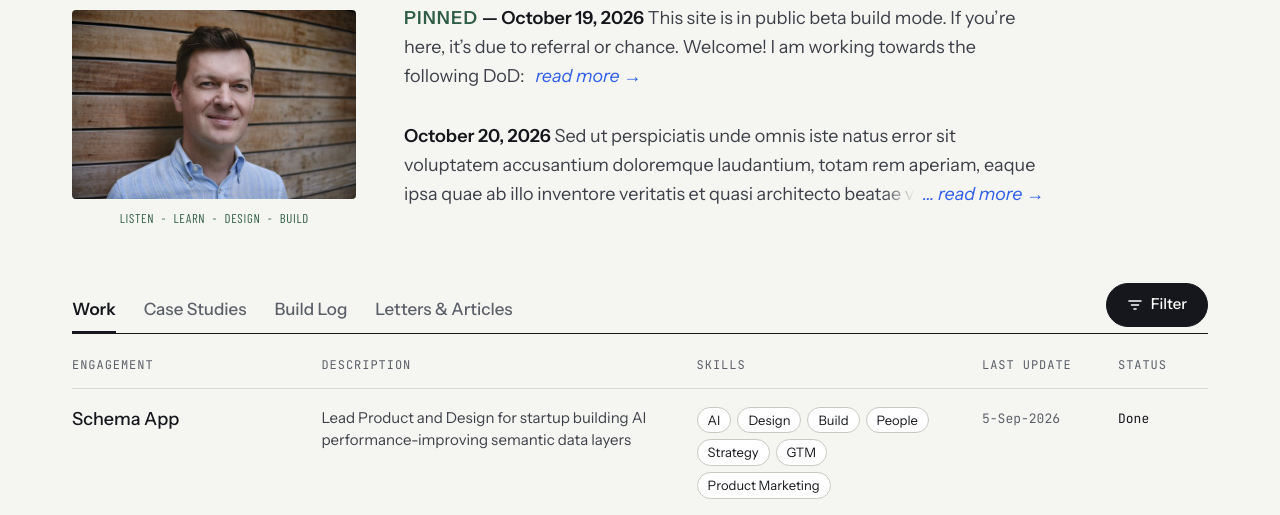
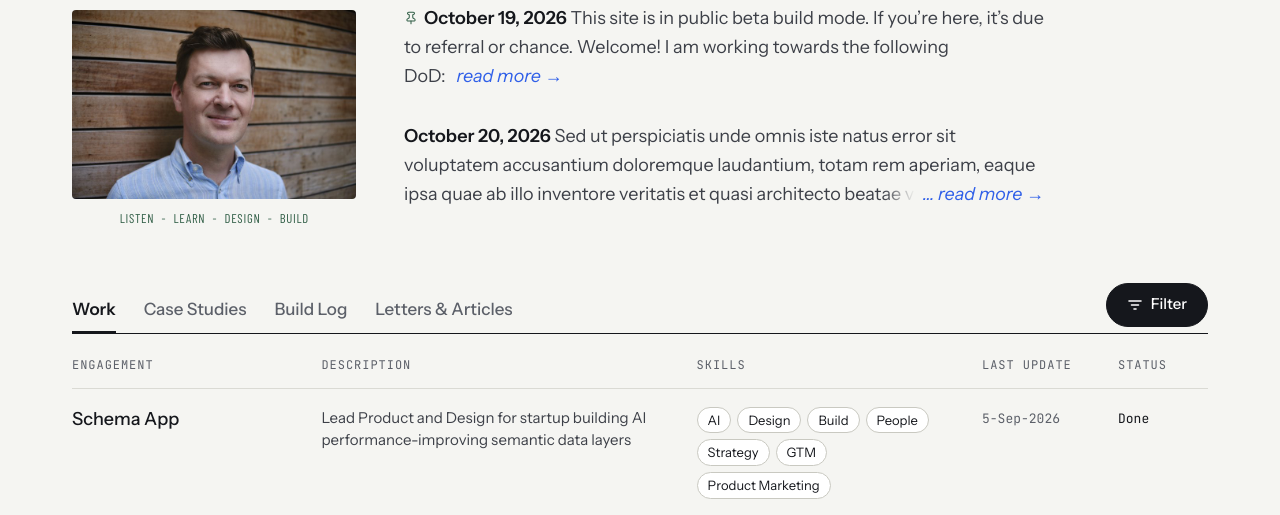
Before and after one commit to hootenholler/hetmanek.ca, a website: page src/index.html in a window 1280 px wide. Both pictures are taken after a click on the tab "Work". Shown: the part 82-597 px from the top of the page. Drawn offline with nearby package versions, Linux system fonts and the light colour scheme.

Commit message:
Pin icon for the pinned post; reveal and slide the home tables
- Replace the PINNED label with a pin icon
- No tab is selected on load; the first pick reveals its table top to bottom over 1s
- Later tab changes slide the tables in the direction of the tabs, clipped to the frame

Co-Authored-By: Claude Opus 5.5 <noreply@anthropic.com>

```diff
--- a/src/css/styles.css
+++ b/src/css/styles.css
@@ -4,7 +4,7 @@
   /* color */
   --bg: #F5F5F2; --ink: #15171C; --text: #3D4048; --muted: #5C6069; --faint: #8A8F98;
   --border: #DADAD4; --border-strong: #C9C9C1; --surface: #FFFFFF; --placeholder-a: #E4E4DE; --placeholder-b: #DCDCD5;
-  --forest: #2F5D45;        /* tagline, hashtags, PINNED, filter panel bg */
+  --forest: #2F5D45;        /* tagline, hashtags, pin icon, filter panel bg */
   --forest-label: #D6E5DB;  /* labels on forest */
   --link-blue: #2F5FE8;     /* "read more" */
   --accent: #2B4EFF;        /* link hover, Clear filters */
@@ -181,7 +181,10 @@ button { font: inherit; color: inherit; cursor: pointer; }
   margin: 0; position: relative; max-height: calc(1.6em * 3); overflow: hidden;
   font-size: 18px; line-height: 1.6; color: var(--text);
 }
-.excerpt__pinned { font-weight: 600; color: var(--forest); letter-spacing: 0.06em; }
+.excerpt__pin {
+  display: inline-block; vertical-align: -1px; margin-right: 6px;
+  fill: none; stroke: var(--forest); stroke-width: 1.75; stroke-linecap: round; stroke-linejoin: round;
+}
 .excerpt__date { font-weight: 600; color: var(--ink); }
 .read-more { font-weight: 400; font-style: italic; color: var(--link-blue); white-space: nowrap; }
 .read-more--fade {
@@ -213,6 +216,10 @@ button { font: inherit; color: inherit; cursor: pointer; }
 .tab:focus-visible { outline-offset: -2px; }
 .filter-controls { display: flex; align-items: center; gap: 12px; flex-wrap: wrap; padding: 14px 0; }
 .browse .filter-panel { margin-bottom: 12px; }
+/* Tables slide within this frame; only the x-axis is clipped so a taller outgoing table isn't cut off. */
+.panels { position: relative; overflow: hidden; }
+@supports (overflow-x: clip) { .panels { overflow: visible; overflow-x: clip; } }
+.tabpanel--leaving { position: absolute; top: 0; left: 0; width: 100%; pointer-events: none; }
 @media (min-width: 900px) {
   .browse { padding: 0 0 96px; }
   .tabbar { flex-direction: row; flex-wrap: wrap; justify-content: space-between; align-items: flex-end; gap: 12px; border-bottom: 1px solid var(--ink); }
--- a/src/js/home.js
+++ b/src/js/home.js
@@ -10,12 +10,16 @@
   const pinned = posts.find((p) => p.pinned);
   const newest = posts.find((p) => !p.pinned);
   const readMoreLabel = (post) => 'Read the Build Log post from ' + date.full(post.date);
+  const PIN_ICON =
+    '<svg class="excerpt__pin" width="14" height="14" viewBox="0 0 24 24" aria-hidden="true">' +
+      '<path d="M12 17v5"/><path d="M9 10.76a2 2 0 0 1-1.11 1.79l-1.78.9A2 2 0 0 0 5 15.24V16a1 1 0 0 0 1 1h12a1 1 0 0 0 1-1v-.76a2 2 0 0 0-1.11-1.79l-1.78-.9A2 2 0 0 1 15 10.76V7a1 1 0 0 1 1-1 2 2 0 0 0 0-4H8a2 2 0 0 0 0 4 1 1 0 0 1 1 1z"/>' +
+    '</svg>';
 
   let excerptsHtml = '';
   if (pinned) {
     excerptsHtml +=
       '<article class="excerpt"><p>' +
-        '<b class="excerpt__pinned">PINNED</b> <b class="excerpt__date">— ' + date.full(pinned.date) + '</b> ' +
+        PIN_ICON + '<span class="visually-hidden">Pinned: </span><b class="excerpt__date">' + date.full(pinned.date) + '</b> ' +
         esc(excerptOf(pinned, 400)) + '&nbsp;&nbsp;&nbsp;' +
         '<a class="read-more" href="' + url.post(pinned.id) + '" aria-label="' + readMoreLabel(pinned) + '">read more →</a>' +
       '</p></article>';
@@ -56,7 +60,8 @@
   const SKILLS = uniq([].concat(...work.map((i) => i.skills), ...casestudies.map((i) => i.skills), ...posts.map((i) => i.skills), ...letters.map((i) => i.skills)));
   const STATUSES = uniq(work.map((i) => i.status));
 
-  const state = { tab: 'work', open: false, skills: [], statuses: [] };
+  // No tab is selected until the visitor picks one; the table appears then.
+  const state = { tab: null, open: false, skills: [], statuses: [] };
   const root = document.getElementById('browse');
 
   const skillMatch = (item) => state.skills.length === 0 || (item.skills || []).some((s) => state.skills.indexOf(s) >= 0);
@@ -141,7 +146,38 @@
     }
   };
 
+  // ---------- panel motion ----------
+  const reduceMotion = window.matchMedia('(prefers-reduced-motion: reduce)');
+  const EASE = 'cubic-bezier(0.65, 0, 0.35, 1)';
+  const tabIndex = (id) => TABS.findIndex((t) => t.id === id);
+  let shownTab = null;
+
+  // First pick: the table wipes in top to bottom over 1s. Later picks: the old and new
+  // tables slide the way the tabs run (a tab to the right brings its table in from the right),
+  // clipped to the panel frame so no horizontal scrollbar appears.
+  function animatePanels(prevTab, oldPanel) {
+    const panel = root.querySelector('.tabpanel');
+    if (!panel || reduceMotion.matches) return;
+    if (!prevTab) {
+      panel.animate({ clipPath: ['inset(0 0 100% 0)', 'inset(0 0 0 0)'] }, { duration: 1000, easing: EASE });
+      return;
+    }
+    const dir = tabIndex(state.tab) > tabIndex(prevTab) ? 1 : -1;
+    const timing = { duration: 600, easing: EASE };
+    oldPanel.getAnimations().forEach((a) => a.cancel());
+    oldPanel.removeAttribute('id');
+    oldPanel.removeAttribute('role');
+    oldPanel.setAttribute('aria-hidden', 'true');
+    oldPanel.inert = true;
+    oldPanel.classList.add('tabpanel--leaving');
+    panel.parentNode.appendChild(oldPanel);
+    oldPanel.animate({ transform: ['translateX(0)', 'translateX(' + (-dir * 100) + '%)'] }, timing).onfinish = () => oldPanel.remove();
+    panel.animate({ transform: ['translateX(' + (dir * 100) + '%)', 'translateX(0)'] }, timing);
+  }
+
   function render() {
+    const prevTab = shownTab;
+    const oldPanel = root.querySelector('.tabpanel:not(.tabpanel--leaving)');
     const isWork = state.tab === 'work';
     const active = state.skills.length + (isWork ? state.statuses.length : 0);
     const groups = [{ key: 'skills', label: 'SKILLS', options: SKILLS, selected: state.skills }];
@@ -150,9 +186,10 @@
     H.rerender(root,
       '<div class="tabbar">' +
         '<div class="tabs-wrap"><div class="tabs" role="tablist" aria-label="Sections">' +
-          TABS.map((t) => {
+          TABS.map((t, i) => {
             const on = t.id === state.tab;
-            return '<button type="button" class="tab" role="tab" id="tab-' + t.id + '" data-action="tab" data-tab="' + t.id + '" aria-selected="' + on + '" aria-controls="tabpanel" tabindex="' + (on ? 0 : -1) + '">' + esc(t.label) + '</button>';
+            const focusable = on || (!state.tab && i === 0);
+            return '<button type="button" class="tab" role="tab" id="tab-' + t.id + '" data-action="tab" data-tab="' + t.id + '" aria-selected="' + on + '"' + (on ? ' aria-controls="tabpanel"' : '') + ' tabindex="' + (focusable ? 0 : -1) + '">' + esc(t.label) + '</button>';
           }).join('') +
         '</div></div>' +
         '<div class="filter-controls">' +
@@ -161,8 +198,12 @@
         '</div>' +
       '</div>' +
       (state.open ? H.filterPanel(groups, 'home-filters') : '') +
-      '<div role="tabpanel" id="tabpanel" aria-labelledby="tab-' + state.tab + '">' + views[state.tab]() + '</div>'
+      '<div class="panels">' +
+        (state.tab ? '<div class="tabpanel" role="tabpanel" id="tabpanel" aria-labelledby="tab-' + state.tab + '">' + views[state.tab]() + '</div>' : '') +
+      '</div>'
     );
+    shownTab = state.tab;
+    if (state.tab !== prevTab) animatePanels(prevTab, oldPanel);
   }
 
   root.addEventListener('click', (e) => {
@@ -181,7 +222,7 @@
   // Arrow keys move between tabs (WAI-ARIA tabs pattern, automatic activation).
   root.addEventListener('keydown', (e) => {
     if (!e.target.matches('[role="tab"]')) return;
-    const i = TABS.findIndex((t) => t.id === state.tab);
+    const i = tabIndex(e.target.dataset.tab);
     const next = { ArrowRight: i + 1, ArrowLeft: i - 1, Home: 0, End: TABS.length - 1 }[e.key];
     if (next === undefined) return;
     e.preventDefault();
```
